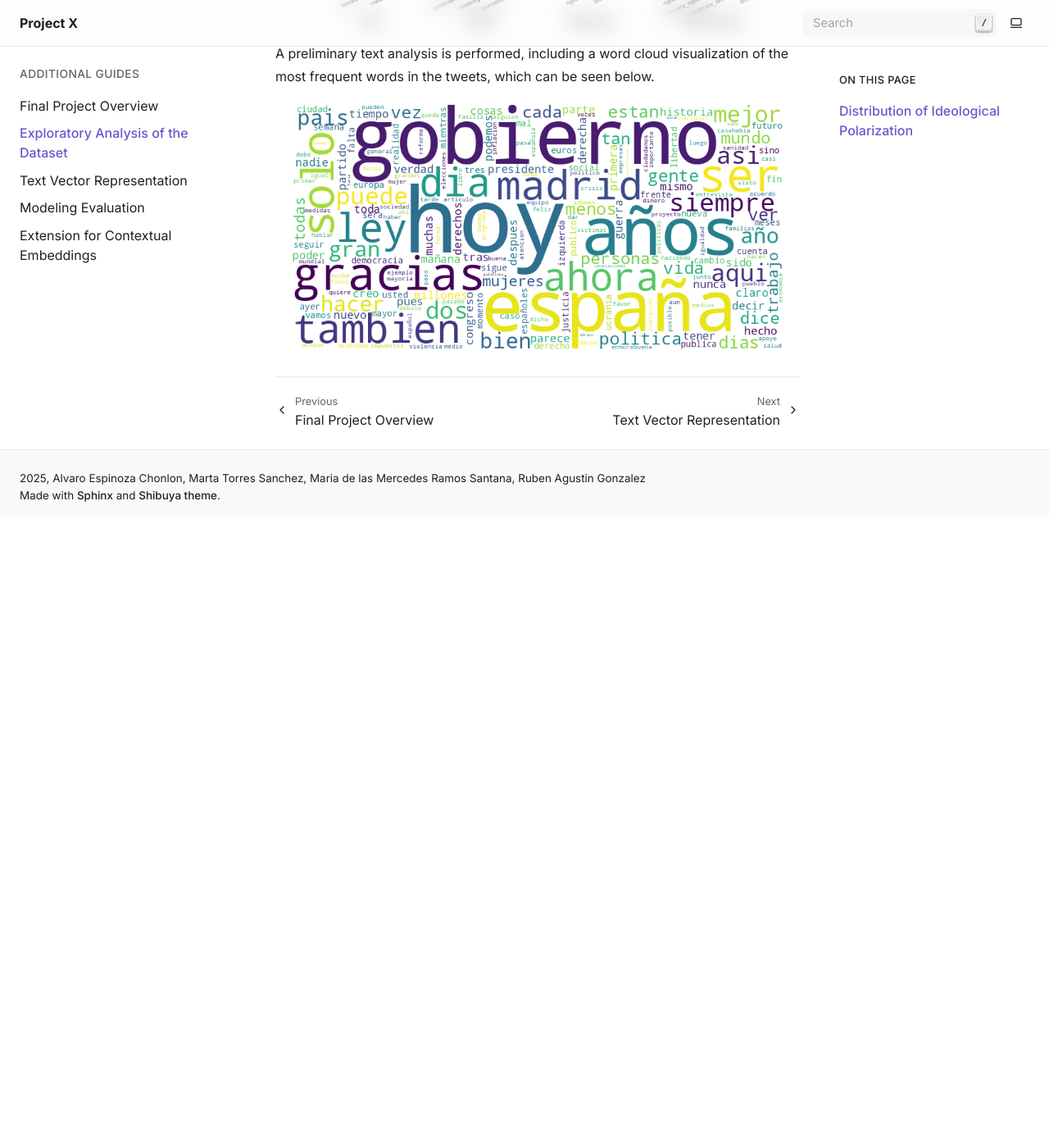
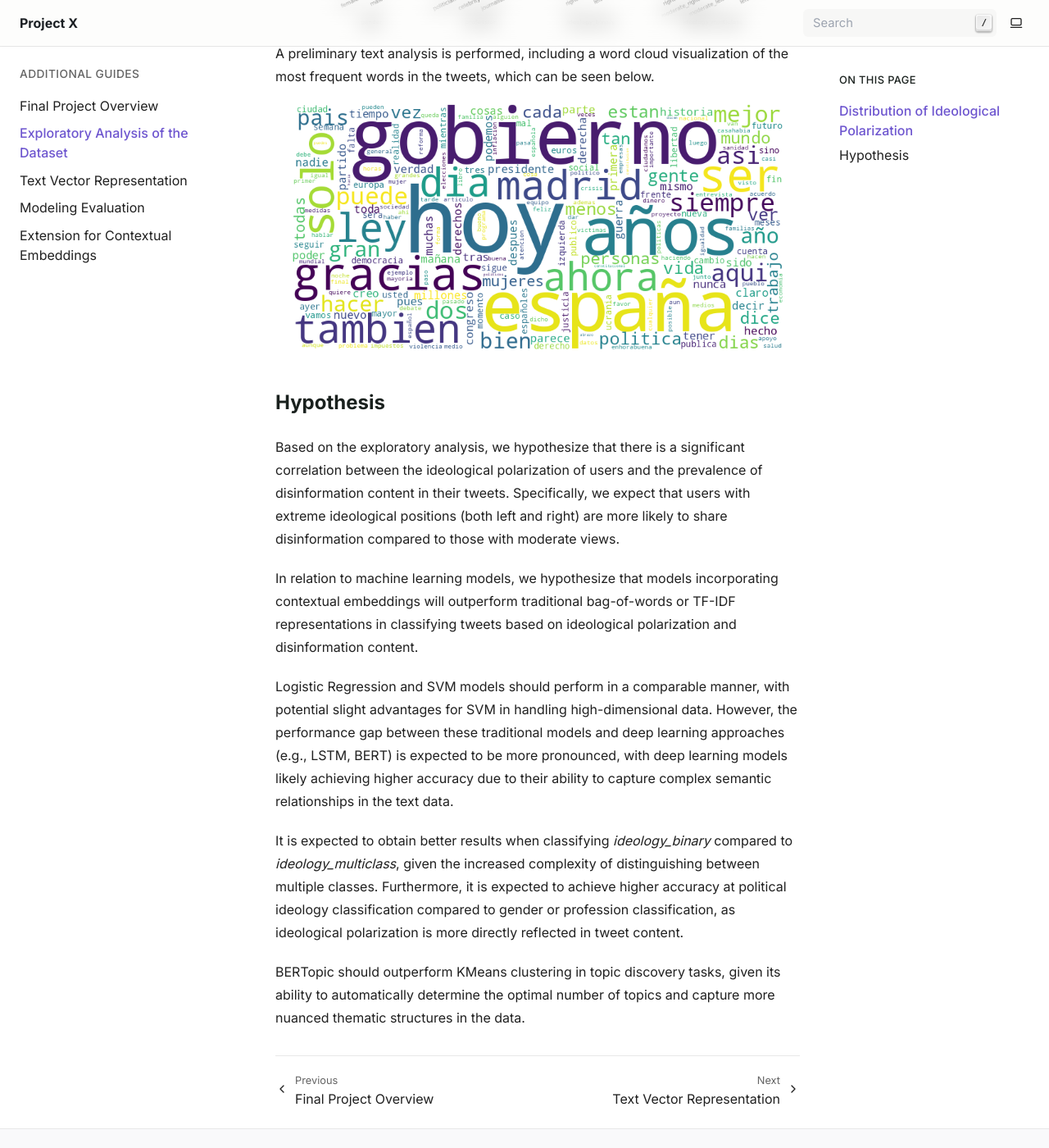
Before and after one commit to r-agus/project_x, a Sphinx documentation site: the page built from docs/source/exploratory_analysis.rst, in a window 1280 px wide and 1400 px high, scrolled down 1140 px. Shown: the whole window at 82% size. Built offline with Sphinx 7.4.7, drawn with Linux system fonts in a browser that asks for light colours; before the commit the page ends 1770 px from its top, so only the background shows below that.

Commit message:
doc: Add hypothesis section to exploratory analysis with model performance expectations

```diff
--- a/docs/source/exploratory_analysis.rst
+++ b/docs/source/exploratory_analysis.rst
@@ -37,3 +37,16 @@ A preliminary text analysis is performed, including a word cloud visualization o
    :alt: Word Cloud of Most Frequent Words
    :width: 600px
    :align: center
+
+Hypothesis
+----------
+
+Based on the exploratory analysis, we hypothesize that there is a significant correlation between the ideological polarization of users and the prevalence of disinformation content in their tweets. Specifically, we expect that users with extreme ideological positions (both left and right) are more likely to share disinformation compared to those with moderate views.
+
+In relation to machine learning models, we hypothesize that models incorporating contextual embeddings will outperform traditional bag-of-words or TF-IDF representations in classifying tweets based on ideological polarization and disinformation content.
+
+Logistic Regression and SVM models should perform in a comparable manner, with potential slight advantages for SVM in handling high-dimensional data. However, the performance gap between these traditional models and deep learning approaches (e.g., LSTM, BERT) is expected to be more pronounced, with deep learning models likely achieving higher accuracy due to their ability to capture complex semantic relationships in the text data.
+
+It is expected to obtain better results when classifying `ideology_binary` compared to `ideology_multiclass`, given the increased complexity of distinguishing between multiple classes. Furthermore, it is expected to achieve higher accuracy at political ideology classification compared to gender or profession classification, as ideological polarization is more directly reflected in tweet content.
+
+BERTopic should outperform KMeans clustering in topic discovery tasks, given its ability to automatically determine the optimal number of topics and capture more nuanced thematic structures in the data.
```
